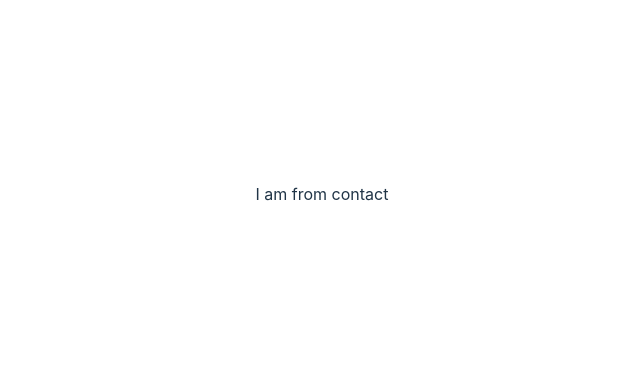
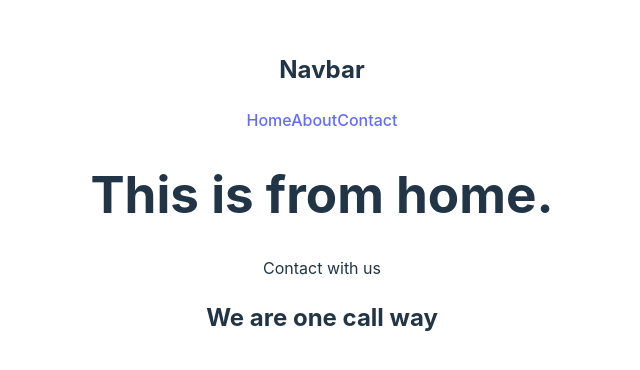
Before and after one commit to FojleTuhin/React_Router_Intro, a React (Vite) app: page /contact in a window 1280 px wide. Shown: the part 206-576 px from the top of the page, without its empty margins (318-958 px from the left). Built offline with nearby package versions, Linux system fonts and the light colour scheme.

Commit message:
nested router

```diff
--- /dev/null
+++ b/src/component/About.jsx
@@ -0,0 +1,10 @@
+
+const About = () => {
+    return (
+        <div>
+            Everything you want to know
+        </div>
+    );
+};
+
+export default About;
--- /dev/null
+++ b/src/component/Contact.jsx
@@ -0,0 +1,11 @@
+
+const Contact = () => {
+    return (
+        <div>
+            Contact with us
+            <h2>We are one call way</h2>
+        </div>
+    );
+};
+
+export default Contact;
--- /dev/null
+++ b/src/component/Header.jsx
@@ -0,0 +1,18 @@
+import { Link } from "react-router-dom";
+
+const Header = () => {
+
+
+    return (
+        <div>
+            <h2>Navbar</h2>
+            <nav>
+                <Link to='/'>Home</Link>
+                <Link to='/about'>About</Link>
+                <Link to='/contact'>Contact</Link>
+            </nav>
+        </div>
+    );
+};
+
+export default Header;
--- /dev/null
+++ b/src/component/Home.jsx
@@ -0,0 +1,15 @@
+import { Outlet } from "react-router-dom";
+import Header from "./Header";
+
+
+const Home = () => {
+    return (
+        <div>
+            <Header></Header>
+            <h1> This is from home. </h1>
+            <Outlet></Outlet>
+        </div>
+    );
+};
+
+export default Home;
```
Also changed, not shown: src/main.jsx (+22 -9 lines).
